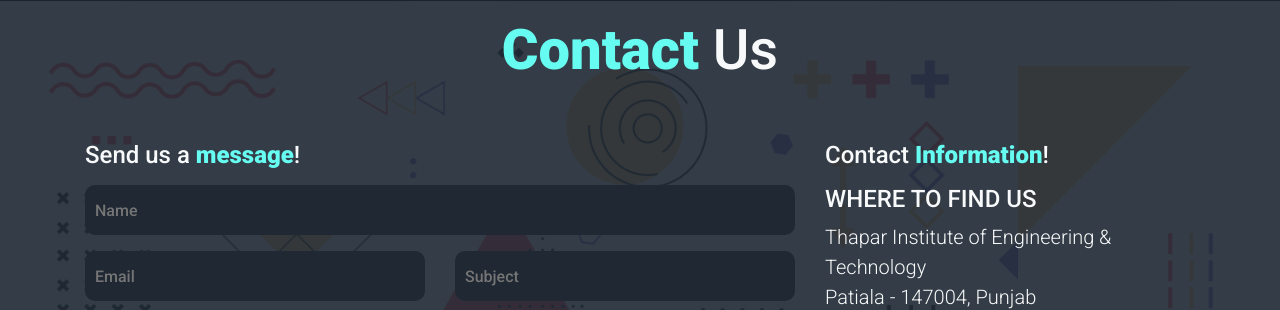
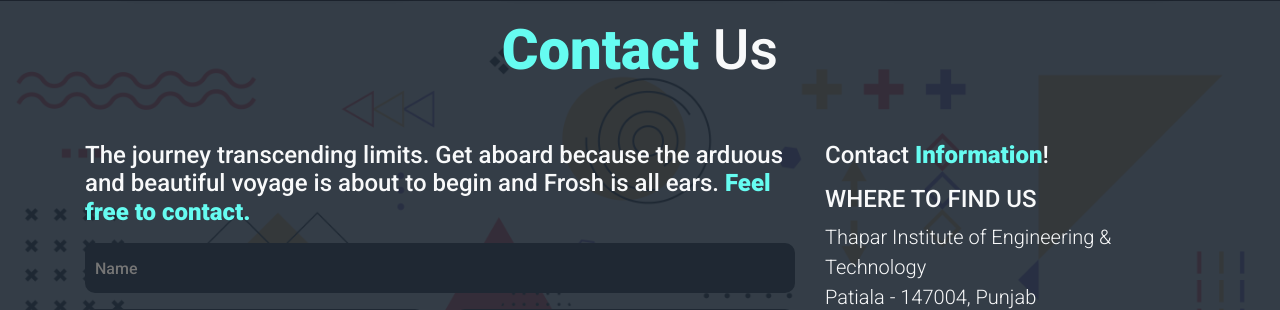
Before and after one commit to FroshTIET/FroshBackend, a Django app: page / in a window 1280 px wide. Shown: the part 3114-3424 px from the top of the page. Run offline with Django 3.2, Linux system fonts and the light colour scheme; some libraries are stand-ins or nearby versions.

Commit message:
Updated contact

```diff
--- a/src/landingPage/templates/landingPage/index.html
+++ b/src/landingPage/templates/landingPage/index.html
@@ -215,7 +215,8 @@
                     <strong>Us</strong></h1>
                 <div class="contact-content row">
                     <div class="form-contact my-5 col-12 col-lg-8">
-                        <h4 class="text-light">Send us a <span class="theme"><strong>message</strong></span>!</h4>
+                        <h4 class="text-light">The journey transcending limits. Get aboard because the arduous and beautiful voyage is about to
+                            begin and Frosh is all ears. <strong class="theme">Feel free to contact.</strong></h4>
                         <form class="mt-3" method="POST" action="">
                         {% csrf_token %}
                             <div class="form-group">
```
